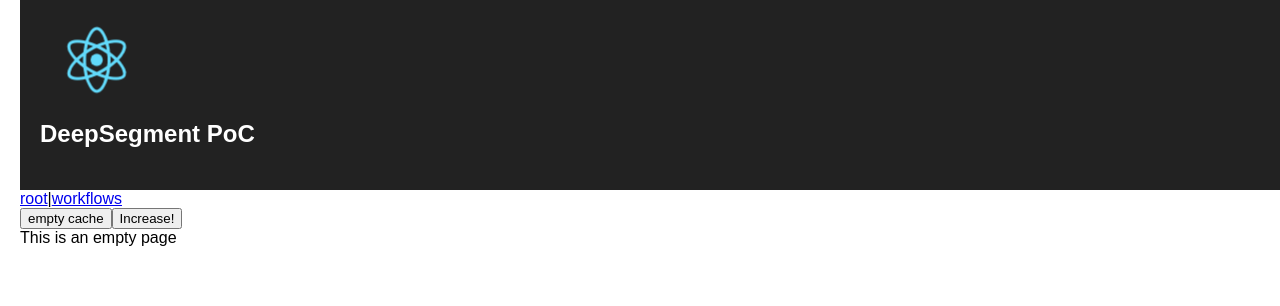
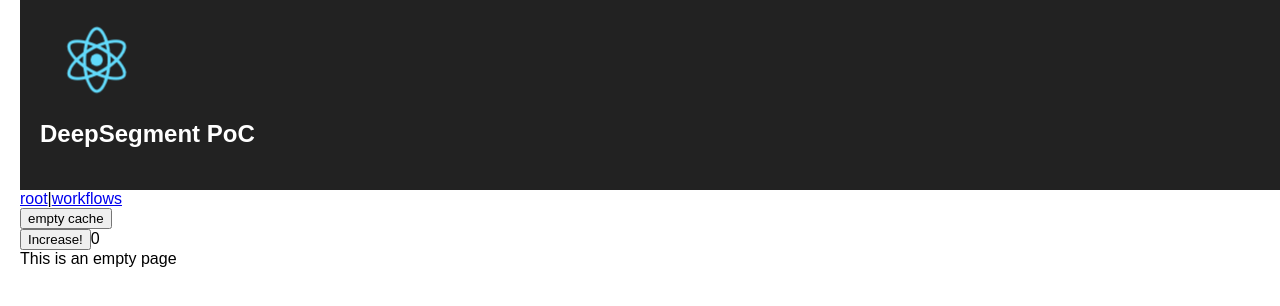
Before and after one commit to Mellbourn/apollo-test, a React (Create React App) app: page / in a window 1280 px wide. Shown: the top 306 px of the page. Built offline with nearby package versions, Linux system fonts and the light colour scheme.

Commit message:
local state mutated

```diff
--- a/src/App.tsx
+++ b/src/App.tsx
@@ -12,6 +12,10 @@ import logo from './logo.svg'
 import Workflows from './Workflows'
 
 const client = new ApolloClient({
+  clientState: {
+    defaults: { counter: 0 },
+    resolvers: null
+  },
   uri: "graphql"
 });
 
--- a/src/Counter.tsx
+++ b/src/Counter.tsx
@@ -1,17 +1,27 @@
 import { ApolloClient } from 'apollo-boost'
-// import gql from 'graphql-tag'
+import gql from 'graphql-tag'
 import * as React from 'react'
-import { ApolloConsumer } from 'react-apollo'
+import { Query } from 'react-apollo'
 
-// const GET_COUNTER = gql`
-//   {
-//     counter @client
-//   }
-// `;
+const GET_COUNTER = gql`
+  {
+    counter @client
+  }
+`;
+
 const Counter = () => (
-  <ApolloConsumer>
-    {client => <button onClick={increase(client)}>Increase!</button>}
-  </ApolloConsumer>
+  <Query query={GET_COUNTER}>
+    {({ data, client }) => {
+      // tslint:disable-next-line:no-console
+      console.log("data", data);
+      return (
+        <div>
+          <button onClick={increase(client)}>Increase!</button>
+          <span>{data.counter}</span>
+        </div>
+      );
+    }}
+  </Query>
 );
 
 export default Counter;
```
